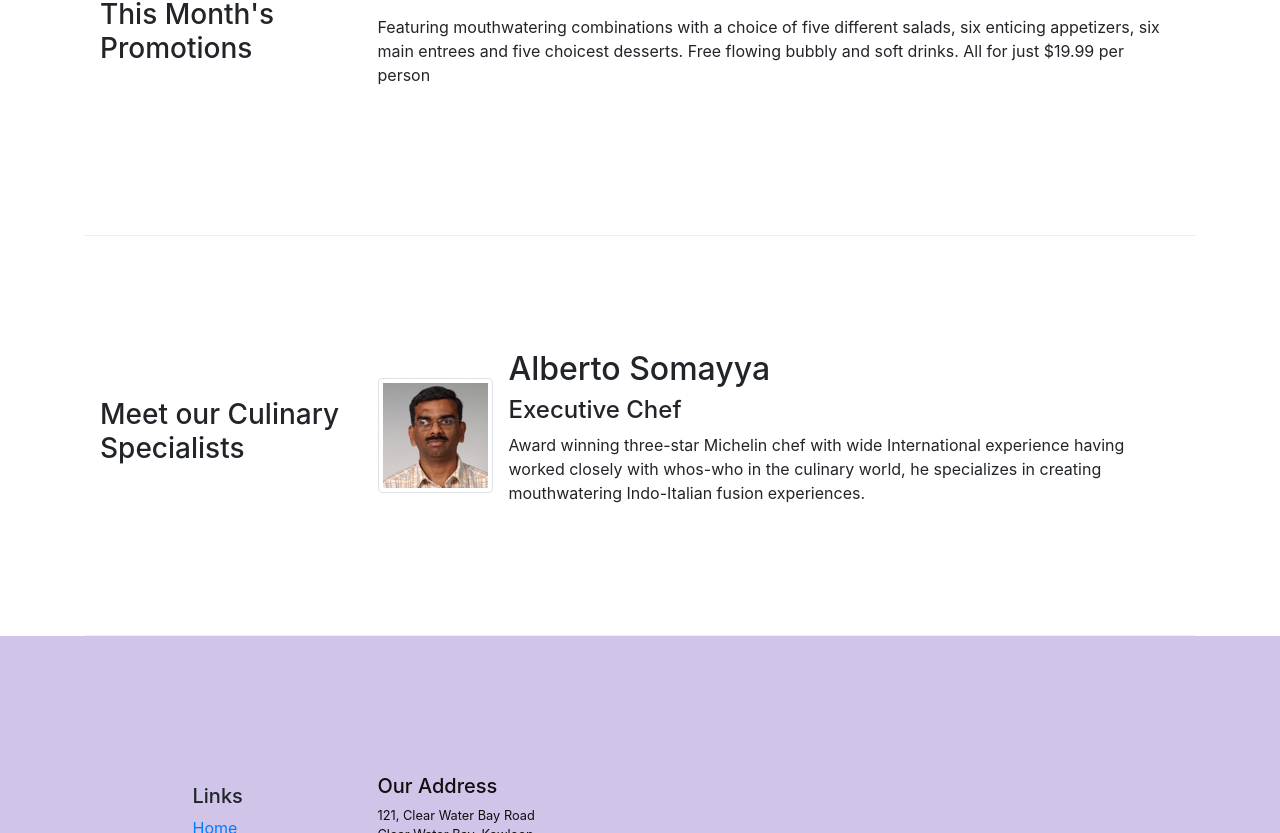
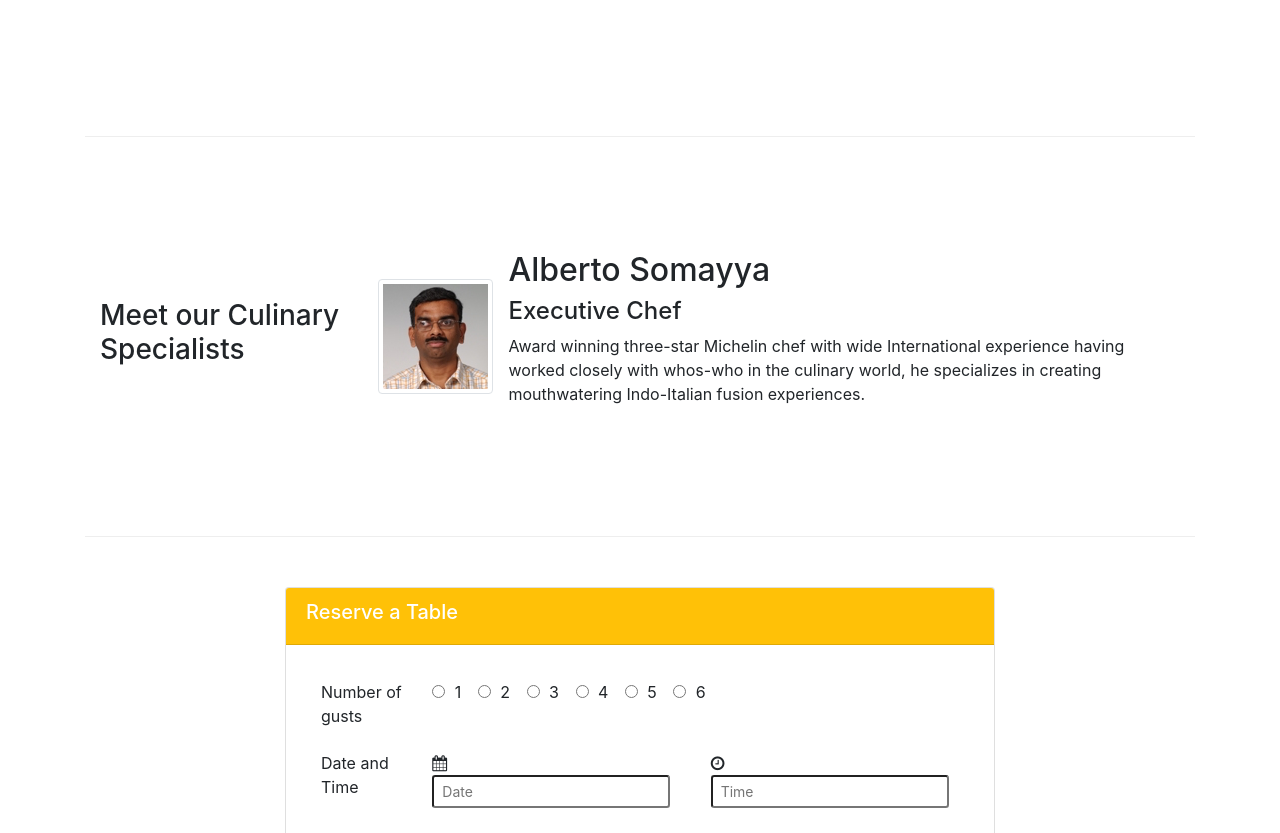
Before and after one commit to krishnakumarsamy/BootStrapBasic, a website: page index.html in a window 1280 px wide. Shown: the part 997-1830 px from the top of the page. Drawn offline with nearby package versions, Linux system fonts and the light colour scheme.

Commit message:
Assignment-2

```diff
--- a/css/styles.css
+++ b/css/styles.css
@@ -34,3 +34,10 @@ body {
 .navbar-inverse {
      background-color: #512DA8;
 }
+.card-row-content {
+  margin:0px auto;
+  padding: 15px 0px 0px 0px;
+}
+.card-header {
+  color : white;
+}
--- a/index.html
+++ b/index.html
@@ -34,14 +34,23 @@
   </nav>
     <header>
         <div class="jumbotron">
-            <div class="container row-header">
-                <div class="col-12 col-sm-8">
+            <div class="container">
+              <div class="row row-header">
+                <div class="col-12 col-sm-6">
                     <h1>Ristorante con Fusion</h1>
                     <p>We take inspiration from the World's best cuisines, and create a unique fusion experience. Our lipsmacking creations will tickle your culinary senses!</p>
                 </div>
-                <div class="col col-sm align-self-center">
-                     <img src="img/logo.png" class="img-fluid">
-                 </div>
+                <div class="col col-sm-6">
+                  <div class="row">
+                      <div class="col-12 col-sm-6">
+                        <img src="img/logo.png" class="img-fluid align-self-center">
+                      </div>
+                     <div class="col-12 col-sm-6">
+                         <a href="#reservation-table"><button type="button" class="btn btn-warning btn-sm btn-block">Reserve Table</button></a>
+                     </div>
+                  </div>
+                </div>
+              </div>
             </div>
         </div>
     </header>
@@ -73,9 +82,15 @@
                 <h3>This Month's Promotions</h3>
             </div>
             <div class="col-sm col-md">
-                <h2>Weekend Grand Buffet</h2>
-                <p class="hidden-sm-down">Featuring mouthwatering combinations with a choice of five different salads, six enticing appetizers, six main entrees and five choicest desserts. Free flowing bubbly and soft drinks. All for just $19.99 per person </p>
-            </div>
+              <div class="media">
+                <div class="media-body">
+                  <h2>Weekend Grand Buffet <span class="badge badge-danger">NEW</span></h2>
+                  <p class="hidden-sm-down">Featuring mouthwatering combinations with a choice of five different salads, six enticing appetizers, six main entrees and five choicest desserts. Free flowing bubbly and soft drinks. All for just $19.99 per person </p>
+                </div>
+                <img class="d-flex ml-3 img-thumbnail align-self-center"
+                     src="img/buffet.png" alt="Uthappizza">
+              </div>
+          </div>
         </div>
 
         <div class="row row-content align-items-center">
@@ -98,6 +113,85 @@
               </div>
             </div>
         </div>
+        <div class="row row-content justify-content-center" id="reservation-table">
+          <div class="col-sm-2"></div>
+          <div class="col-12 col-sm-8">
+            <div class="card">
+              <div class="card-header bg-warning">
+                  <h5>Reserve a Table</h5>
+                </div>
+               <div class="card-body">
+                 <div class="row card-row-content">
+                    <div class="col-12 col-md-2">
+                        <label for="inlineRadio1">Number of gusts</label>
+                    </div>
+                    <div class="col-12 col-md">
+                     <div class="form-check form-check-inline">
+                         <label class="form-check-label">
+                           <input class="form-check-input" type="radio" name="inlineRadioOptions" id="inlineRadio1" value="option1"> 1
+                         </label>
+                      </div>
+                      <div class="form-check form-check-inline">
+                       <label class="form-check-label">
+                         <input class="form-check-input" type="radio" name="inlineRadioOptions" id="inlineRadio2" value="option2"> 2
+                       </label>
+                      </div>
+                      <div class="form-check form-check-inline">
+                       <label class="form-check-label">
+                         <input class="form-check-input" type="radio" name="inlineRadioOptions" id="inlineRadio3" value="option3"> 3
+                       </label>
+                      </div>
+                      <div class="form-check form-check-inline">
+                          <label class="form-check-label">
+                            <input class="form-check-input" type="radio" name="inlineRadioOptions" id="inlineRadio4" value="option1"> 4
+                          </label>
+                       </div>
+
+                       <div class="form-check form-check-inline">
+                           <label class="form-check-label">
+                             <input class="form-check-input" type="radio" name="inlineRadioOptions" id="inlineRadio5" value="option1"> 5
+                           </label>
+                        </div>
+
+                        <div class="form-check form-check-inline">
+                            <label class="form-check-label">
+                              <input class="form-check-input" type="radio" name="inlineRadioOptions" id="inlineRadio6" value="option1"> 6
+                            </label>
+                         </div>
+                    </div
+                  </div>
+               </div>
+               <div class="row card-row-content">
+                  <div class="col-12 col-md-2">
+                      <label for="inlineRadio1">Date and Time</label>
+                  </div>
+                  <div class="col-12 col-md">
+                      <div class="form-group row">
+                               <div class="input-group col-12 col-lg-6">
+                                 <span class="input-group-addon">
+                                   <span class="fa fa-calendar"></span>
+                                 </span>
+                                 <input type="text" class="form-control-sm" placeholder="Date">
+                               </div>
+                              <div class="input-group col-12 col-lg-6">
+                                <span class="input-group-addon">
+                                  <span class="fa fa-clock-o"></span>
+                                </span>
+                                <input type="text" class="form-control-sm" placeholder="Time">
+                              </div>
+                      </div>
+                  </div>
+              </div>
+              <div class="row card-row-content">
+                  <div class="col-sm-8 form-group push-sm-2">
+                    <button class="btn btn-primary btn-sm"> Reserve </button>
+                  </div>
+              </div>
+          </div>
+          </div>
+        </div>
+        <div class="col-sm-2"></div>
+      </div>
     </div>
 
     <footer class="footer">
```
